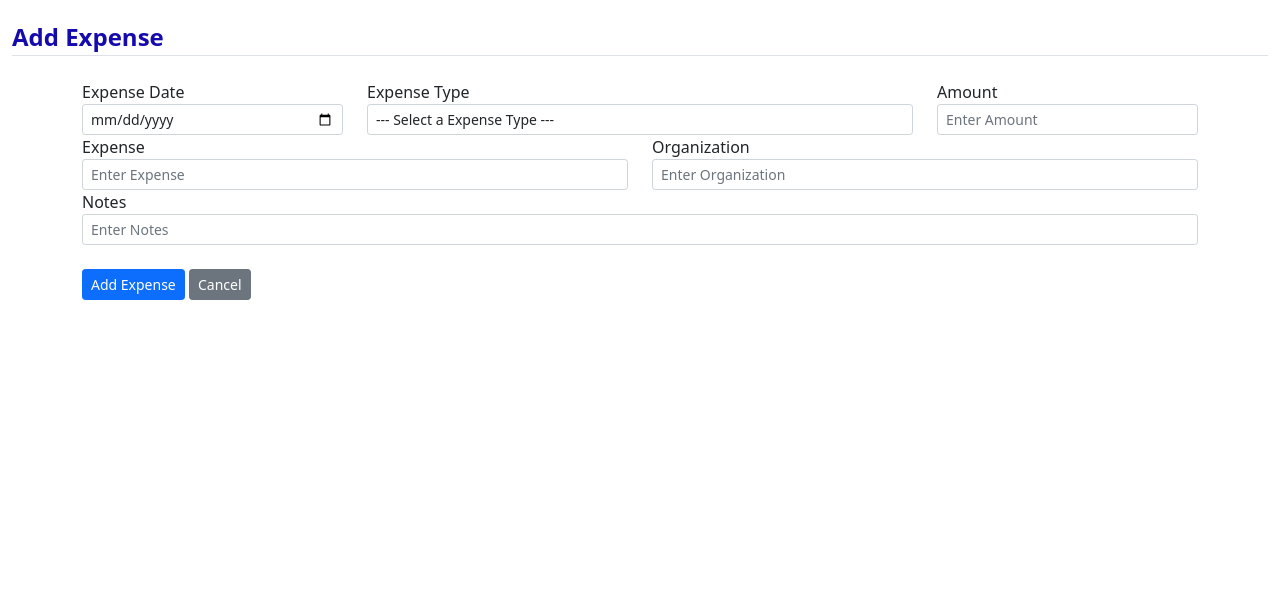
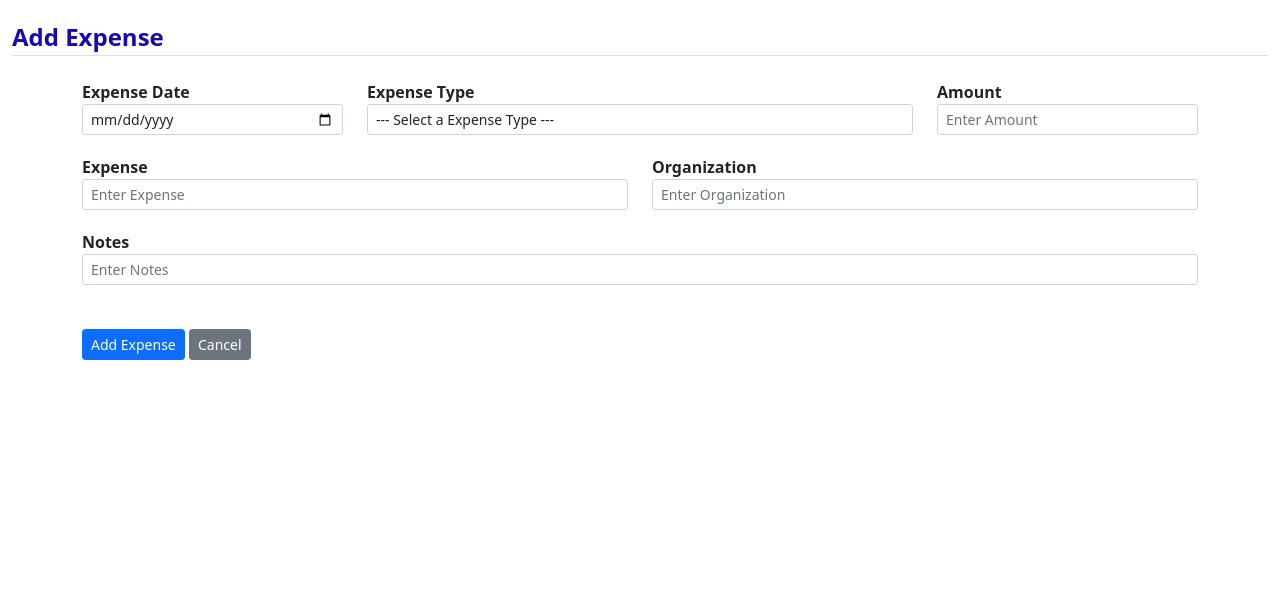
Before and after one commit to MKing301/expenses, a Django app: page /add/ in a window 1280 px wide. Shown: the part 56-656 px from the top of the page. Run offline with Django 4.2, Linux system fonts and the light colour scheme; the visitor is signed in with stand-in values (Sample User, id 1); data that the repository does not hold is empty; some libraries are stand-ins or nearby versions.

Commit message:
Add styling for form labels and rows

```diff
--- a/static/expense_tracking/css/styles.css
+++ b/static/expense_tracking/css/styles.css
@@ -23,6 +23,14 @@ legend {
     color: rgb(21, 10, 173);
 }
 
+label {
+    font-weight: bold;
+}
+
+.row {
+  margin-bottom: 20px;
+}
+
 .alert {
     margin-top: 75px;
 }
```
Also changed, not shown: expense_tracking/static/expense_tracking/css/styles.css (+8 -0 lines).
